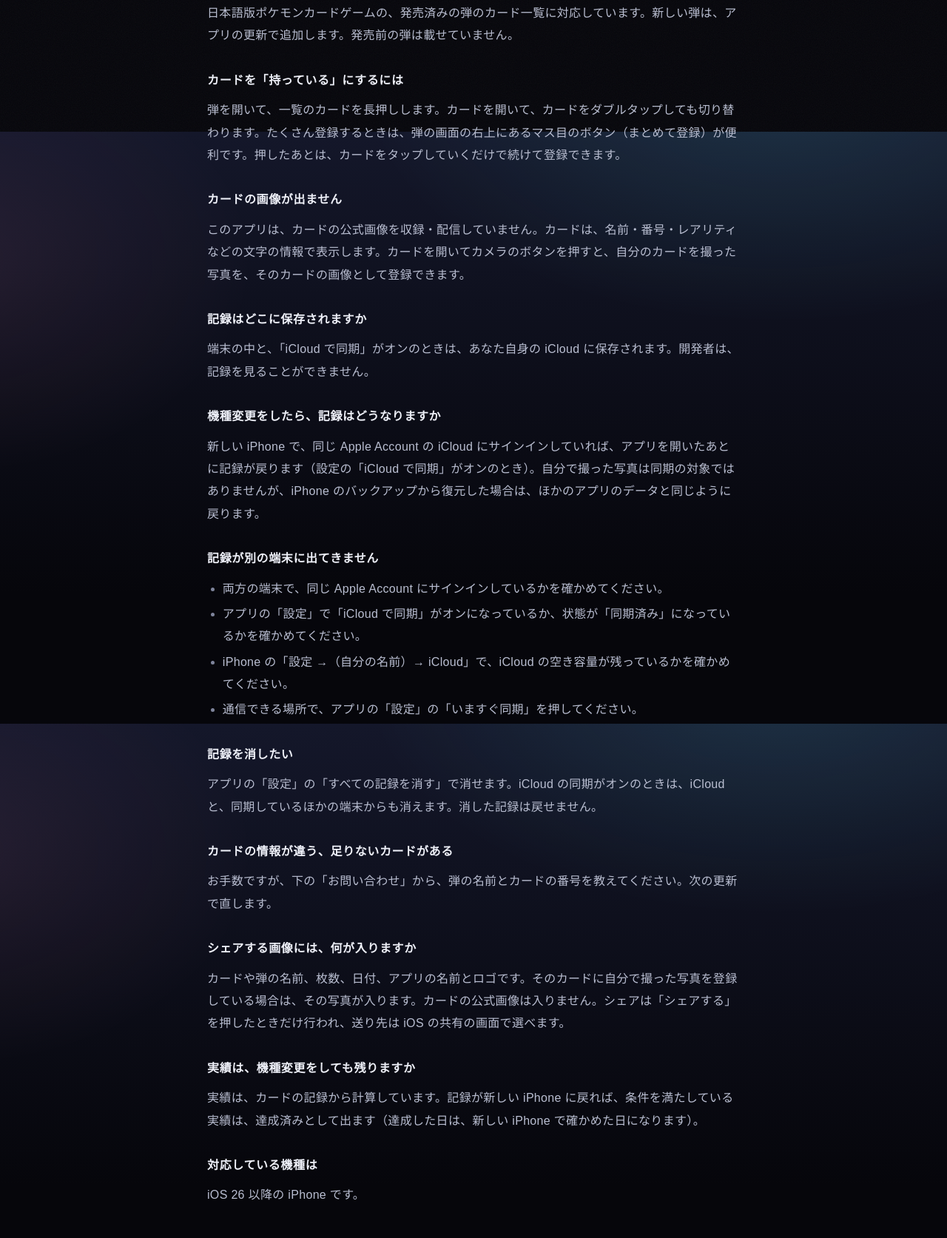
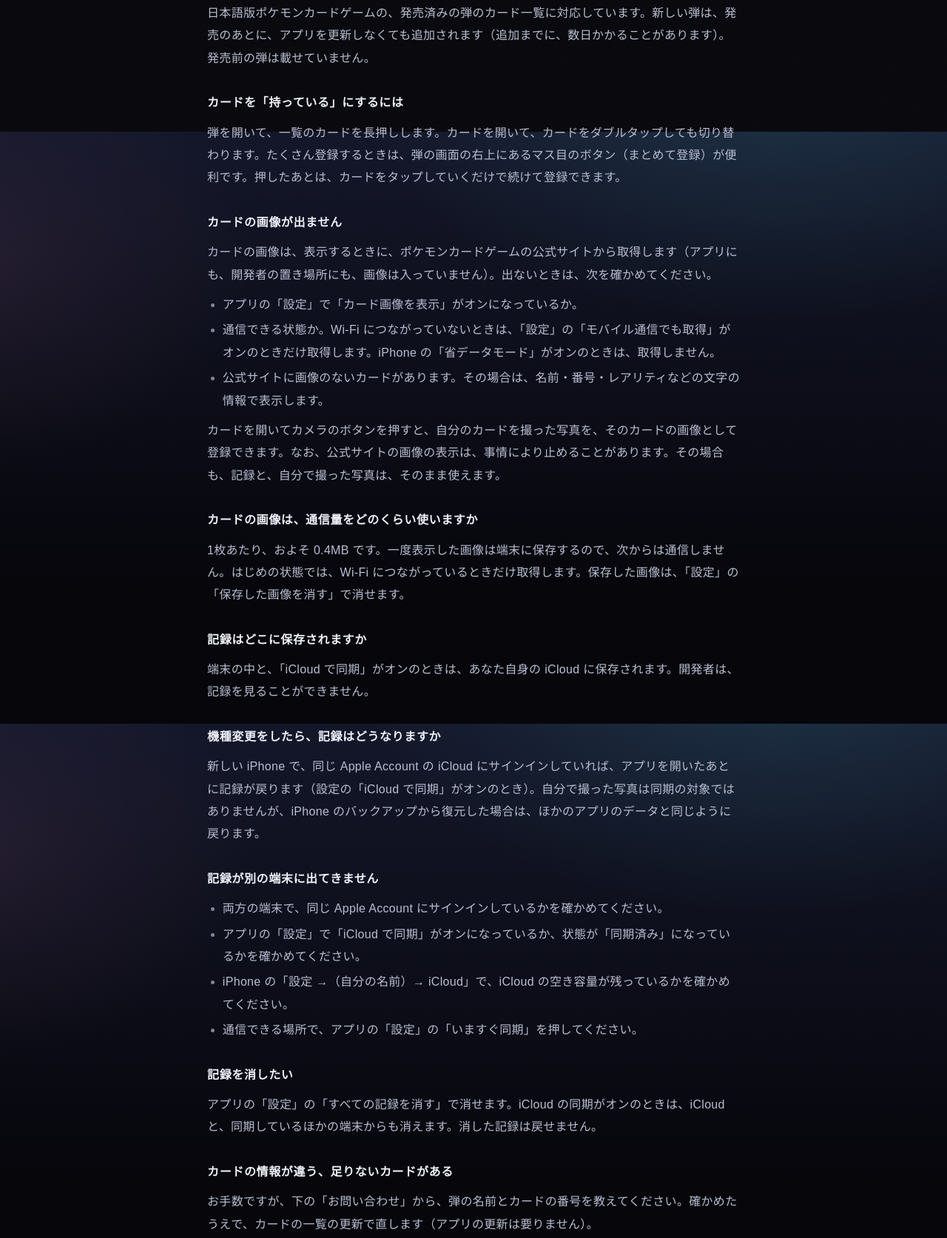
Before and after one commit to unotovive/pocolle, a plain HTML site: page support/index.html in a window 1280 px wide. Shown: the part 622-2295 px from the top of the page at 74% size. Drawn offline with Linux system fonts and the light colour scheme.

Commit message:
公式画像の表示と、カードの一覧の配信について書き直す

```diff
--- a/support/index.html
+++ b/support/index.html
@@ -35,13 +35,22 @@
   <p>かかりません。無料で、アプリ内の課金も広告もありません。</p>
 
   <h3>どのカードに対応していますか</h3>
-  <p>日本語版ポケモンカードゲームの、発売済みの弾のカード一覧に対応しています。新しい弾は、アプリの更新で追加します。発売前の弾は載せていません。</p>
+  <p>日本語版ポケモンカードゲームの、発売済みの弾のカード一覧に対応しています。新しい弾は、発売のあとに、アプリを更新しなくても追加されます（追加までに、数日かかることがあります）。発売前の弾は載せていません。</p>
 
   <h3>カードを「持っている」にするには</h3>
   <p>弾を開いて、一覧のカードを長押しします。カードを開いて、カードをダブルタップしても切り替わります。たくさん登録するときは、弾の画面の右上にあるマス目のボタン（まとめて登録）が便利です。押したあとは、カードをタップしていくだけで続けて登録できます。</p>
 
   <h3>カードの画像が出ません</h3>
-  <p>このアプリは、カードの公式画像を収録・配信していません。カードは、名前・番号・レアリティなどの文字の情報で表示します。カードを開いてカメラのボタンを押すと、自分のカードを撮った写真を、そのカードの画像として登録できます。</p>
+  <p>カードの画像は、表示するときに、ポケモンカードゲームの公式サイトから取得します（アプリにも、開発者の置き場所にも、画像は入っていません）。出ないときは、次を確かめてください。</p>
+  <ul>
+    <li>アプリの「設定」で「カード画像を表示」がオンになっているか。</li>
+    <li>通信できる状態か。Wi-Fi につながっていないときは、「設定」の「モバイル通信でも取得」がオンのときだけ取得します。iPhone の「省データモード」がオンのときは、取得しません。</li>
+    <li>公式サイトに画像のないカードがあります。その場合は、名前・番号・レアリティなどの文字の情報で表示します。</li>
+  </ul>
+  <p>カードを開いてカメラのボタンを押すと、自分のカードを撮った写真を、そのカードの画像として登録できます。なお、公式サイトの画像の表示は、事情により止めることがあります。その場合も、記録と、自分で撮った写真は、そのまま使えます。</p>
+
+  <h3>カードの画像は、通信量をどのくらい使いますか</h3>
+  <p>1枚あたり、およそ 0.4MB です。一度表示した画像は端末に保存するので、次からは通信しません。はじめの状態では、Wi-Fi につながっているときだけ取得します。保存した画像は、「設定」の「保存した画像を消す」で消せます。</p>
 
   <h3>記録はどこに保存されますか</h3>
   <p>端末の中と、「iCloud で同期」がオンのときは、あなた自身の iCloud に保存されます。開発者は、記録を見ることができません。</p>
@@ -61,10 +70,10 @@
   <p>アプリの「設定」の「すべての記録を消す」で消せます。iCloud の同期がオンのときは、iCloud と、同期しているほかの端末からも消えます。消した記録は戻せません。</p>
 
   <h3>カードの情報が違う、足りないカードがある</h3>
-  <p>お手数ですが、下の「お問い合わせ」から、弾の名前とカードの番号を教えてください。次の更新で直します。</p>
+  <p>お手数ですが、下の「お問い合わせ」から、弾の名前とカードの番号を教えてください。確かめたうえで、カードの一覧の更新で直します（アプリの更新は要りません）。</p>
 
   <h3>シェアする画像には、何が入りますか</h3>
-  <p>カードや弾の名前、枚数、日付、アプリの名前とロゴです。そのカードに自分で撮った写真を登録している場合は、その写真が入ります。カードの公式画像は入りません。シェアは「シェアする」を押したときだけ行われ、送り先は iOS の共有の画面で選べます。</p>
+  <p>カードや弾の名前、枚数、日付、アプリの名前とロゴと、カードの絵です。カードの絵は、アプリの画面に出るものと同じです（自分で撮った写真を登録していれば、その写真。なければ、公式サイトから取得した画像。「カード画像を表示」がオフのときは、文字で描いたカード）。シェアは「シェアする」を押したときだけ行われ、送り先は iOS の共有の画面で選べます。</p>
 
   <h3>実績は、機種変更をしても残りますか</h3>
   <p>実績は、カードの記録から計算しています。記録が新しい iPhone に戻れば、条件を満たしている実績は、達成済みとして出ます（達成した日は、新しい iPhone で確かめた日になります）。</p>
```
Also changed, not shown: index.html (+1 -1 lines), privacy/index.html (+11 -2 lines).
